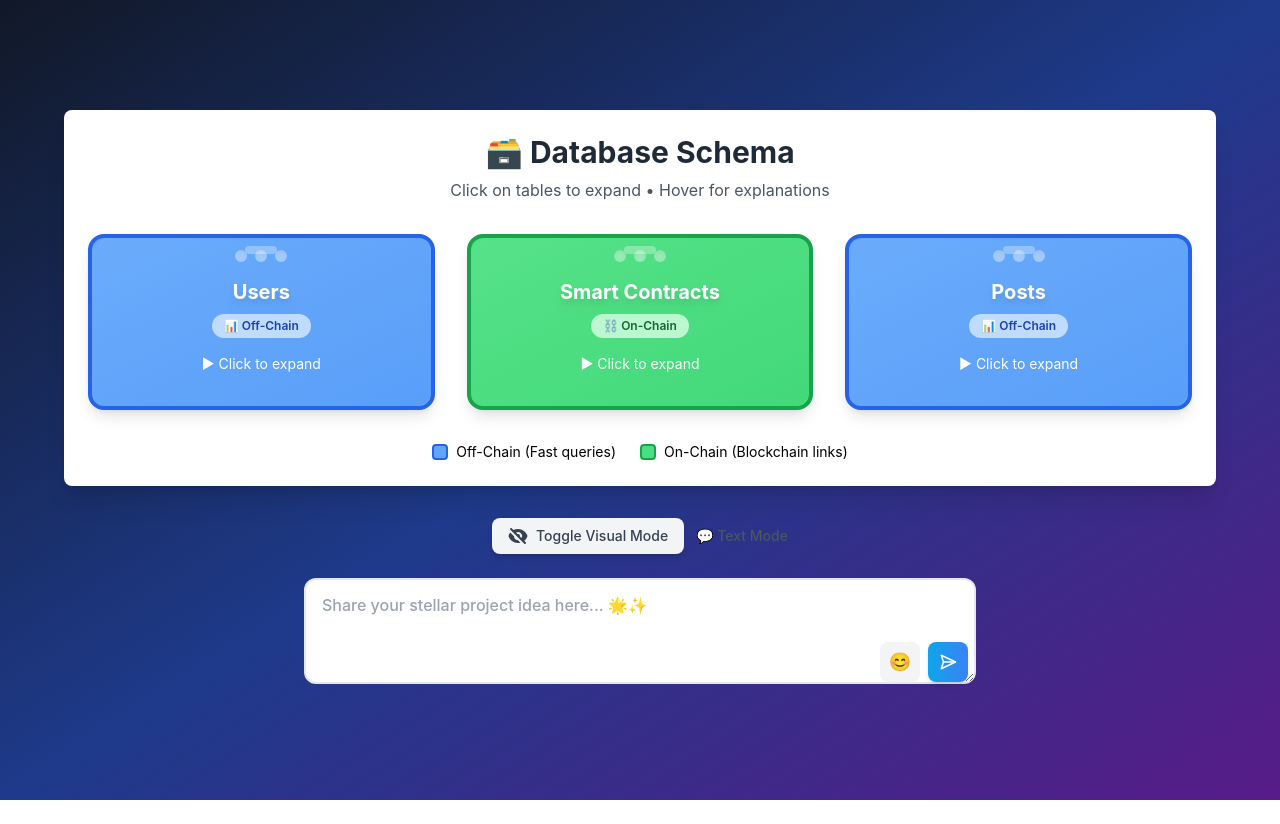
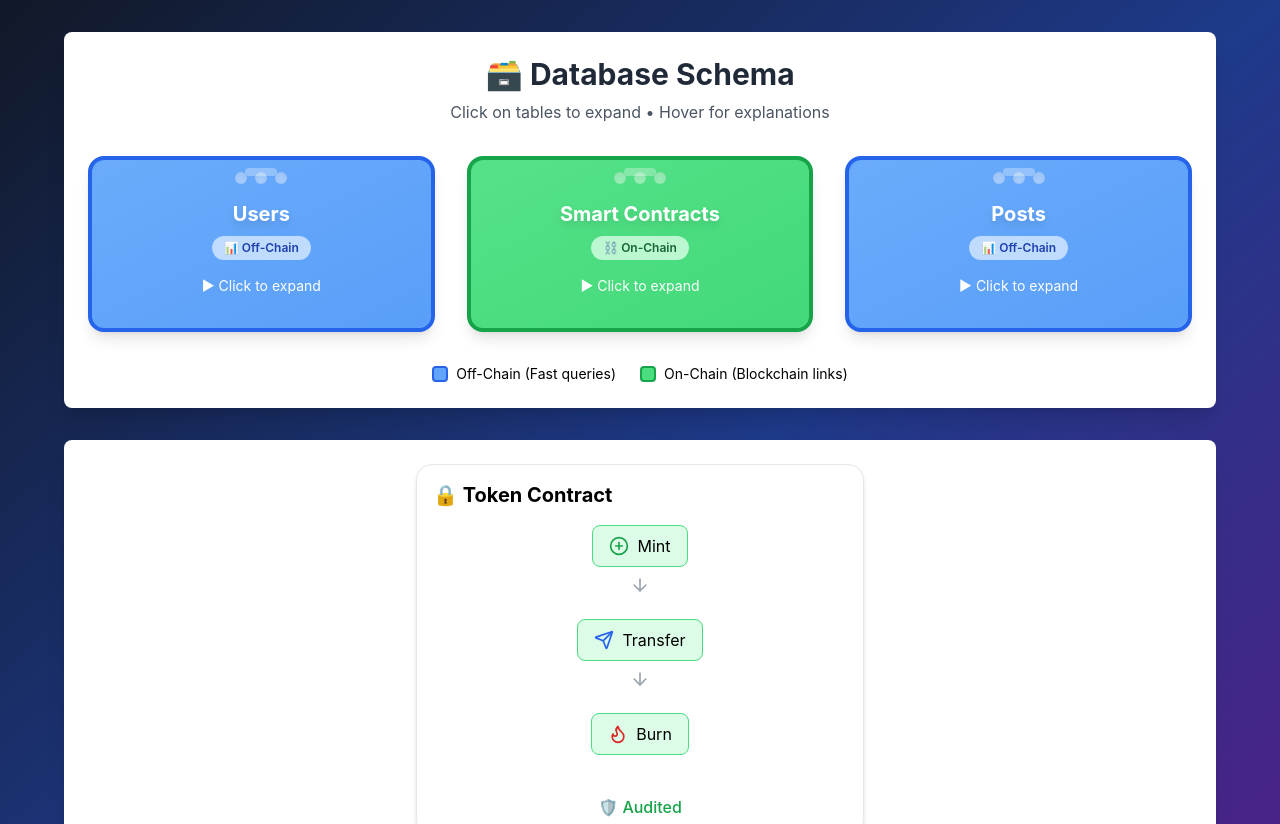
Before and after one commit to FrankiePower/ScaffoldRust-Tools, a React (Create React App) app in the folder stellar-idea-forge/apps/frontend/: page / in a window 1280 px wide. Shown: the top 824 px of the page. Before the commit the page ends 800 px from the top, so only its background shows below. Built offline with nearby package versions, Linux system fonts and the light colour scheme.

Commit message:
Added OpenZeppelinPreview graphic component

```diff
--- a/stellar-idea-forge/apps/frontend/src/App.js
+++ b/stellar-idea-forge/apps/frontend/src/App.js
@@ -1,6 +1,7 @@
 import "./App.css";
 import ChatUI from "./components/ChatUI";
 import SupabaseSchemaPreview from "./components/SupabaseSchemaPreview";
+import OpenZeppelinPreview from "./components/OpenZeppelinPreview";
 
 
 function App() {
@@ -35,12 +36,22 @@ function App() {
             <SupabaseSchemaPreview schemaData={mockSchemaData} />
           </div>
 
+          {/* OpenZeppelinPreview Component */}
+          <div className="bg-white rounded-lg shadow-xl p-6">
+            <OpenZeppelinPreview
+              type="Token"
+              flows={["Mint", "Transfer", "Burn"]}
+              security="Audited"
+            />
+          </div>
+
           {/* Main Chat UI */}
           <ChatUI />
         </div>
       </div>
     </div>
   );
+
 }
 
 export default App;
--- /dev/null
+++ b/stellar-idea-forge/apps/frontend/src/components/OpenZeppelinPreview.js
@@ -0,0 +1,57 @@
+import React from "react";
+import { ArrowDown, PlusCircle, Send, Flame} from "lucide-react";
+
+const OpenZeppelinPreview = ({ type, flows, security }) => {
+  // Map icons for flows
+  const icons = {
+    Mint: <PlusCircle className="w-5 h-5 text-green-600" />,
+    Transfer: <Send className="w-5 h-5 text-blue-600" />,
+    Burn: <Flame className="w-5 h-5 text-red-600" />,
+  };
+
+  return (
+    <div className="p-4 rounded-2xl shadow-md bg-white max-w-md mx-auto border border-gray-200">
+      {/* Title */}
+      <h2 className="text-xl font-bold mb-4 flex items-center gap-2">
+        🔒 {type} Contract
+      </h2>
+
+      {/* Flowchart */}
+      <div className="flex flex-col items-center">
+        {flows.map((flow, i) => (
+          <div key={i} className="relative group mb-6 flex flex-col items-center">
+            {/* Node */}
+            <div
+              className="px-4 py-2 rounded-lg bg-green-100 border border-green-400
+                         flex items-center gap-2 transition-transform duration-200
+                         hover:scale-105"
+            >
+              {icons[flow]} {flow}
+            </div>
+
+            {/* Tooltip (now above the node) */}
+            <span
+              className="absolute left-1/2 -translate-x-1/2 bottom-full mb-2
+                         hidden group-hover:block text-sm bg-black text-white
+                         rounded px-2 py-1 shadow-md whitespace-nowrap"
+            >
+              Kit pre-armado para {flow.toLowerCase()}
+            </span>
+
+            {/* Arrow except last */}
+            {i < flows.length - 1 && (
+              <ArrowDown className="w-5 h-5 text-gray-400 mt-2" />
+            )}
+          </div>
+        ))}
+      </div>
+
+      {/* Security */}
+      <div className="mt-4 flex items-center justify-center text-green-600 font-medium gap-2">
+        🛡️ {security}
+      </div>
+    </div>
+  );
+};
+
+export default OpenZeppelinPreview;
```
